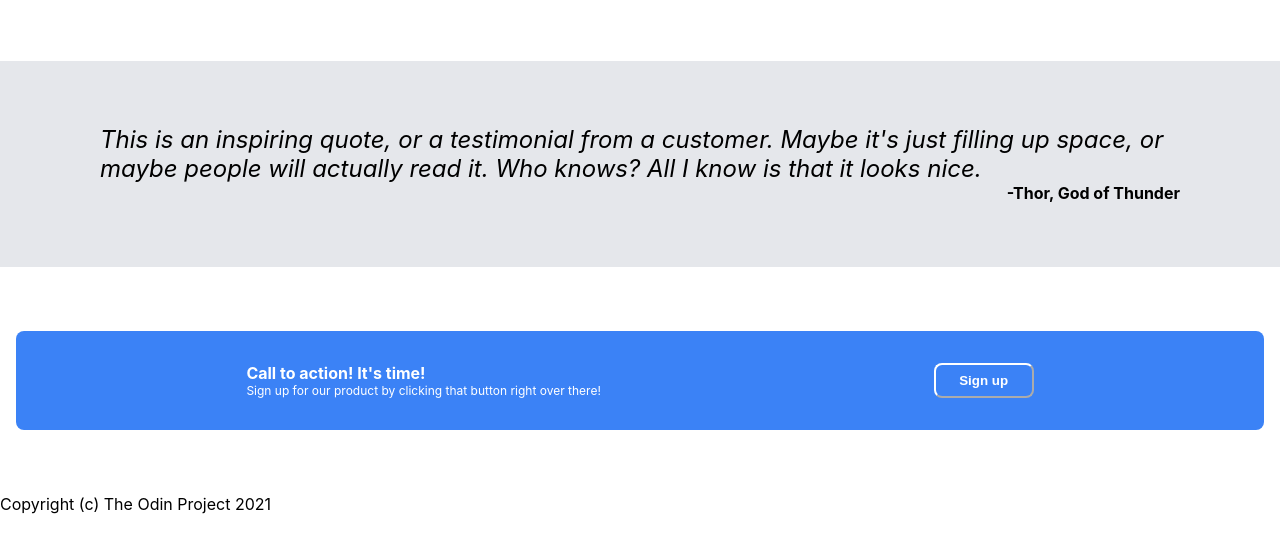
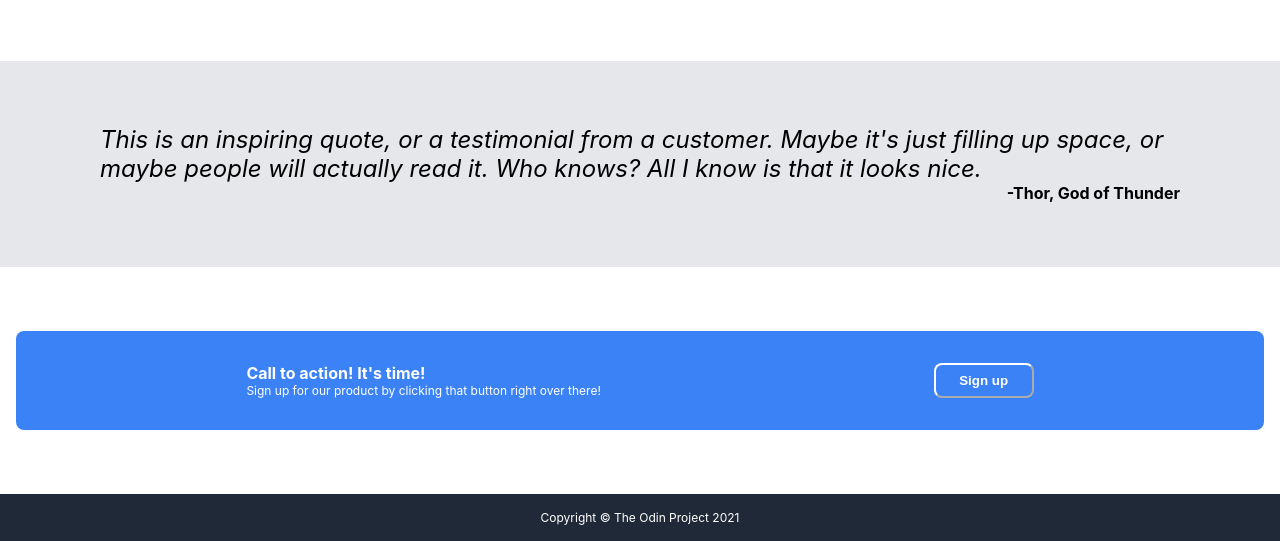
Before and after one commit to jfang96/odin-landing-page, a plain HTML site: page index.html in a window 1280 px wide. Shown: the part 619-1160 px from the top of the page. Before the commit the page ends 1133 px from the top, so only its background shows below. Drawn offline with Linux system fonts and the light colour scheme.

Commit message:
Format the footer

```diff
--- a/index.html
+++ b/index.html
@@ -68,7 +68,7 @@
     </div>
 
     <footer>
-        Copyright (c) The Odin Project 2021
+        Copyright &copy; The Odin Project 2021
     </footer>
 </body>
 
--- a/style.css
+++ b/style.css
@@ -147,3 +147,11 @@ button {
 .action-button {
     border-color: white;
 }
+
+footer {
+    background-color: #1f2937;
+    text-align: center;
+    color: white;
+    padding: 16px;
+    font-size: 12px;
+}
```
